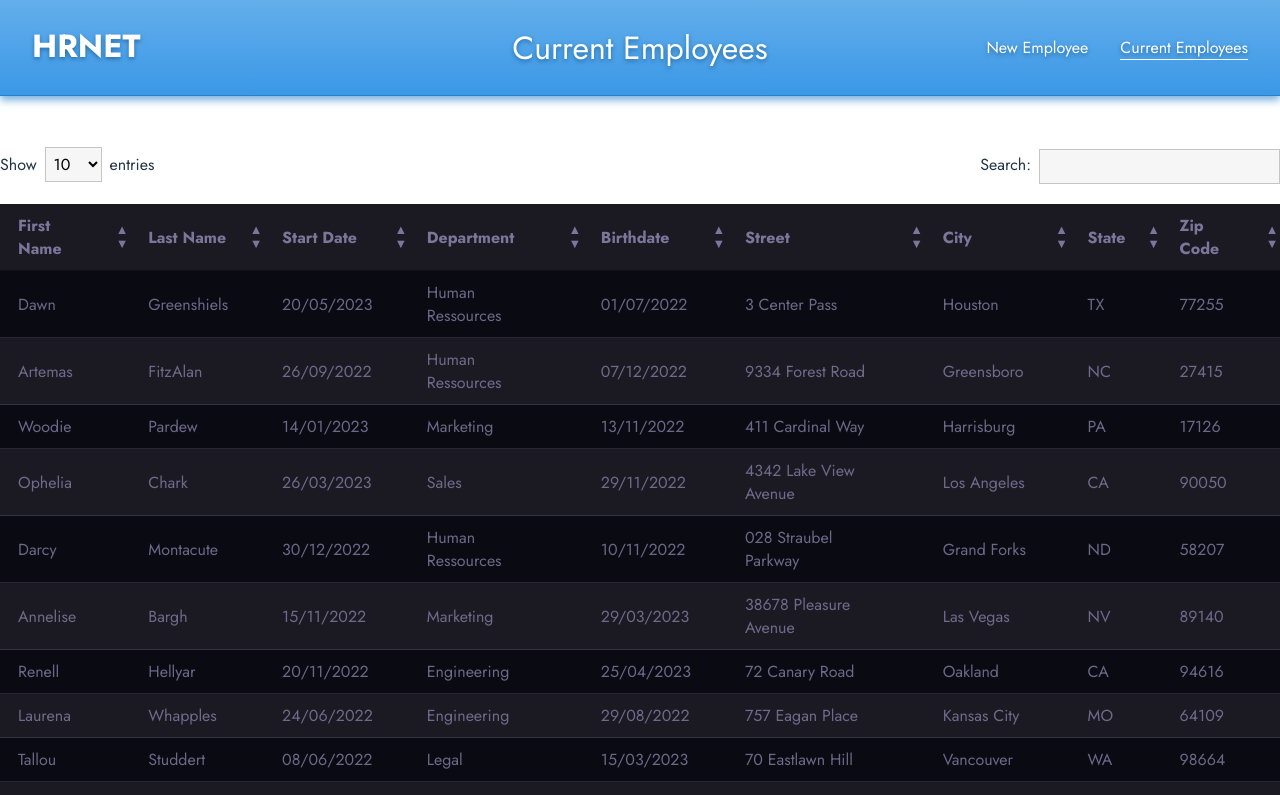
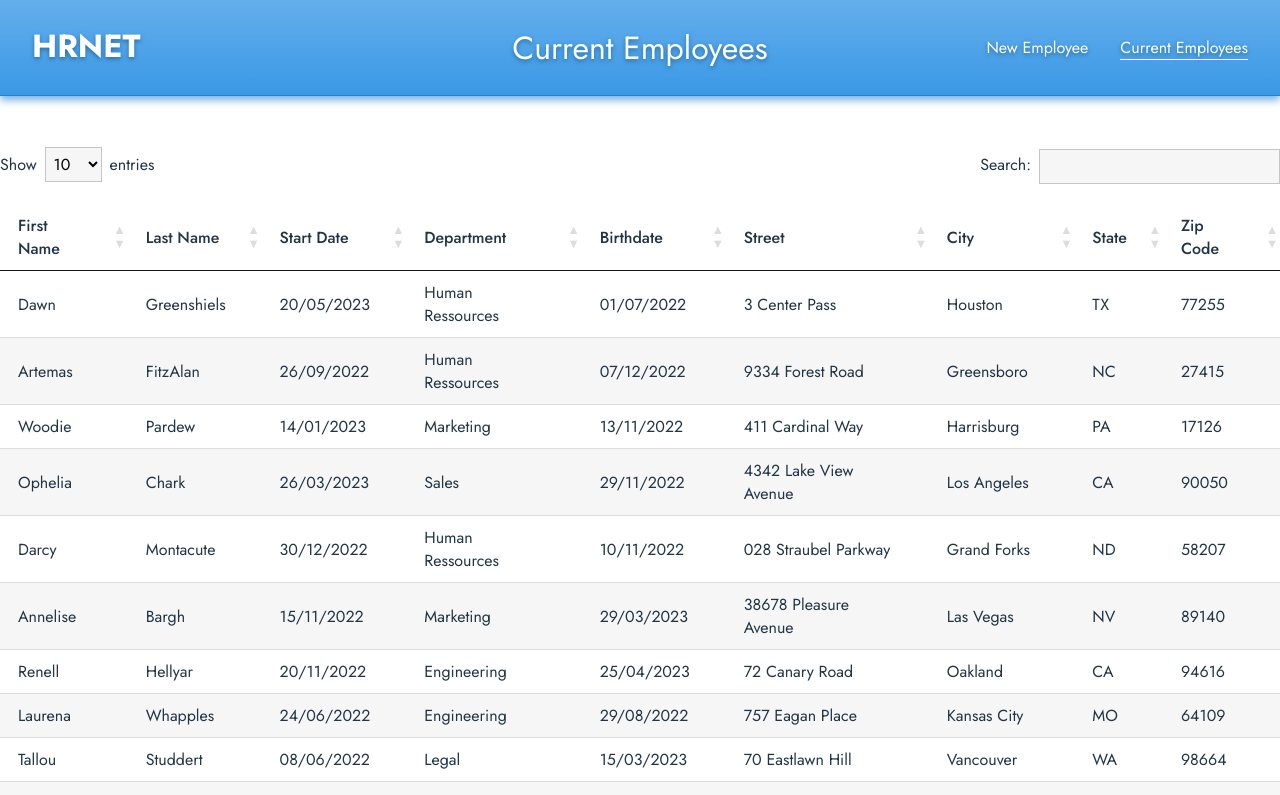
Before and after one commit to ask0ldd/Schoolwork-P14-StateAdded, a React (Vite) app: page /Schoolwork-P14-StateAdded/employee-list in a window 1280 px wide. Shown: the top 795 px of the page. Built offline with nearby package versions, Linux system fonts and the light colour scheme.

Commit message:
preset rows

```diff
--- a/src/components/DatasTable/Table.tsx
+++ b/src/components/DatasTable/Table.tsx
@@ -23,16 +23,17 @@ function Table() {
     const lastDisplayedEntry =  tableState.pagination ? Math.abs((tableState.pagination.currentPage-1)*tableState.pagination.nEntriesPerPage + tableState.pagination.nEntriesPerPage) : 10
     const rowsToDisplay = [...tableState.tableDAO.getProcessedDatas(tableState.getProcessingParameters())].slice(firstDisplayedEntry, lastDisplayedEntry)
 
-    const thPreset = preset != null ? {color : preset.th.textColor, background : preset.th.backgroundColor}: {}
+    const thPreset = preset != null ? {color : preset.th.textColor, background : preset.th.backgroundColor, fontWeight:preset.th.fontWeight}: {}
     const oddRowPreset = preset != null ? {color : preset.oddRow.textColor, background : preset.oddRow.backgroundColor, borderBottom:'1px solid '+ preset.oddRow.bottomSeparatorColor}: {}
     const evenRowPreset = preset != null ? {color : preset.evenRow.textColor, background : preset.evenRow.backgroundColor, borderBottom:'1px solid '+ preset.evenRow.bottomSeparatorColor}: {}
     const arrowInactiveColor = preset != null ? {color: preset.th.arrowInactiveColor} : {}
     const arrowActiveColor = preset != null ? {color: preset.th.arrowActiveColor} : {}
+    const topSeparatorColor = preset != null ? {borderBottom : '1px solid ' + preset.firstnLastRowSeparatorsColor} : {borderBottom : '1px solid red'}
 
     return (
         <table id={tableModel.getTableId()} aria-label="Current Employees">
-        <thead>
-          <tr style={{background : thPreset.background}} className='bottomblackborder'>
+        <thead style={topSeparatorColor}>
+          <tr style={{background : thPreset.background, border:'none'}}>
           {[...tableModel.getColumnsNamesList()].map((name, index) => (
             <th key={'thtable-'+index} style={{...thPreset, cursor:'pointer'}} onClick={() => {handleSortingClick(index)}}>{name}
               <div className="arrowsContainer">
@@ -44,9 +45,9 @@ function Table() {
             </th>))}
           </tr>
         </thead>
-        <tbody>
+        <tbody style={topSeparatorColor}>
           {[...rowsToDisplay].map((datarow, index) => (
-            <tr style={{...isRowOdd(index) ? oddRowPreset : evenRowPreset, borderBottom : isLastRow(index, rowsToDisplay.length-1)? '1px solid ' + preset?.firstnLastRowSeparatorsColor : '1px solid ' + preset?.oddRow.bottomSeparatorColor}} key={'trtable-'+index} className={isRowOdd(index) + isLastRow(index, rowsToDisplay.length-1) /* !!! use css 2*n+1 */}>
+            <tr style={{...isRowOdd(index) ? oddRowPreset : evenRowPreset, borderBottom : isLastRow(index, rowsToDisplay.length-1) ? 'none' : oddRowPreset.borderBottom}} key={'trtable-'+index} className={isRowOdd(index) + isLastRow(index, rowsToDisplay.length-1) /* !!! use css 2*n+1 */}>
               {[...tableAccessors].map((key : string) => (
                 <td key={'tdtable-'+key+'-'+index}>{datarow[key as keyof typeof datarow]}</td>
               ))}
--- a/src/components/DatasTable/presets/basePreset.ts
+++ b/src/components/DatasTable/presets/basePreset.ts
@@ -9,19 +9,19 @@ export const basePreset : IPreset = {
         textColor : "#213547",
         fontWeight: "500",
         backgroundColor : "none",
-        arrowInactiveColor : "#666666",
+        arrowInactiveColor : "#ddd",
         arrowActiveColor : "rgb(0, 120, 215)",
-        separatorColor : "#999999"
+        separatorColor : "#111"
     },
     evenRow : {
-        backgroundColor : "#f6f6f6",
+        backgroundColor : "none",
         textColor : "#213547",
         fontWeight: "500",
         hoverBackgroundColor : "linear-gradient(360deg, #2c91e4dd, #2c91e4bb)",
         bottomSeparatorColor : "#DDDDDD",
     },
     oddRow : {
-        backgroundColor : "#f9f9f9",
+        backgroundColor : "#f6f6f6",
         textColor : "#213547",
         fontWeight: "500",
         hoverBackgroundColor : "linear-gradient(360deg, #2c91e4dd, #2c91e4bb)",
--- a/src/components/DatasTable/presets/darkPreset.ts
+++ b/src/components/DatasTable/presets/darkPreset.ts
@@ -7,26 +7,26 @@ export const darkPreset : IPreset = {
         textColor : "#7D769BDD",
     },
     th : {
-        textColor : "#7D769BFF",
+        textColor : "#918AAD",
         fontWeight: "500",
         backgroundColor : "#1B1A23",
         arrowInactiveColor : "#7D769BFF",
-        arrowActiveColor : "#FFFFFF",
-        separatorColor : "#999999"
+        arrowActiveColor : "#30B383",
+        separatorColor : "#2F2D3B"
     },
     evenRow : {
         backgroundColor : "#0A0A12",
         textColor : "#7D769BDD",
         fontWeight: "500",
         hoverBackgroundColor : "#555555",
-        bottomSeparatorColor : "#7D769B44",
+        bottomSeparatorColor : "#2F2D3B",
     },
     oddRow : {
         backgroundColor : "#1B1A23",
         textColor : "#7D769BDD",
         fontWeight: "500",
         hoverBackgroundColor : "#555555",
-        bottomSeparatorColor : "#7D769B44",
+        bottomSeparatorColor : "#2F2D3B",
     },
-    firstnLastRowSeparatorsColor : "#7D769B77",
+    firstnLastRowSeparatorsColor : "#30B383",
 }
--- a/src/components/DatasTable/style/Table.css
+++ b/src/components/DatasTable/style/Table.css
@@ -48,6 +48,8 @@ tbody tr:hover {
   /*background-color: #f5f9ff;*/
 }
 
-table tr.bottomblackborder {
+table thead,
+table tbody {
+  border-collapse: collapse;
   border-bottom: 1px solid #111;
 }
--- a/src/pages/CurrentEmployees.tsx
+++ b/src/pages/CurrentEmployees.tsx
@@ -34,7 +34,7 @@ function CurrentEmployees() {
     <>
       <Header pageTitle='Current Employees'/>
       <main className='mainCE'>
-        <DatasTable tableModel={tableModel} tableDatas={employeesList} preset={darkPreset}/>
+        <DatasTable tableModel={tableModel} tableDatas={employeesList} preset={basePreset}/>
       </main>
       <Footer/>
     </>
```
